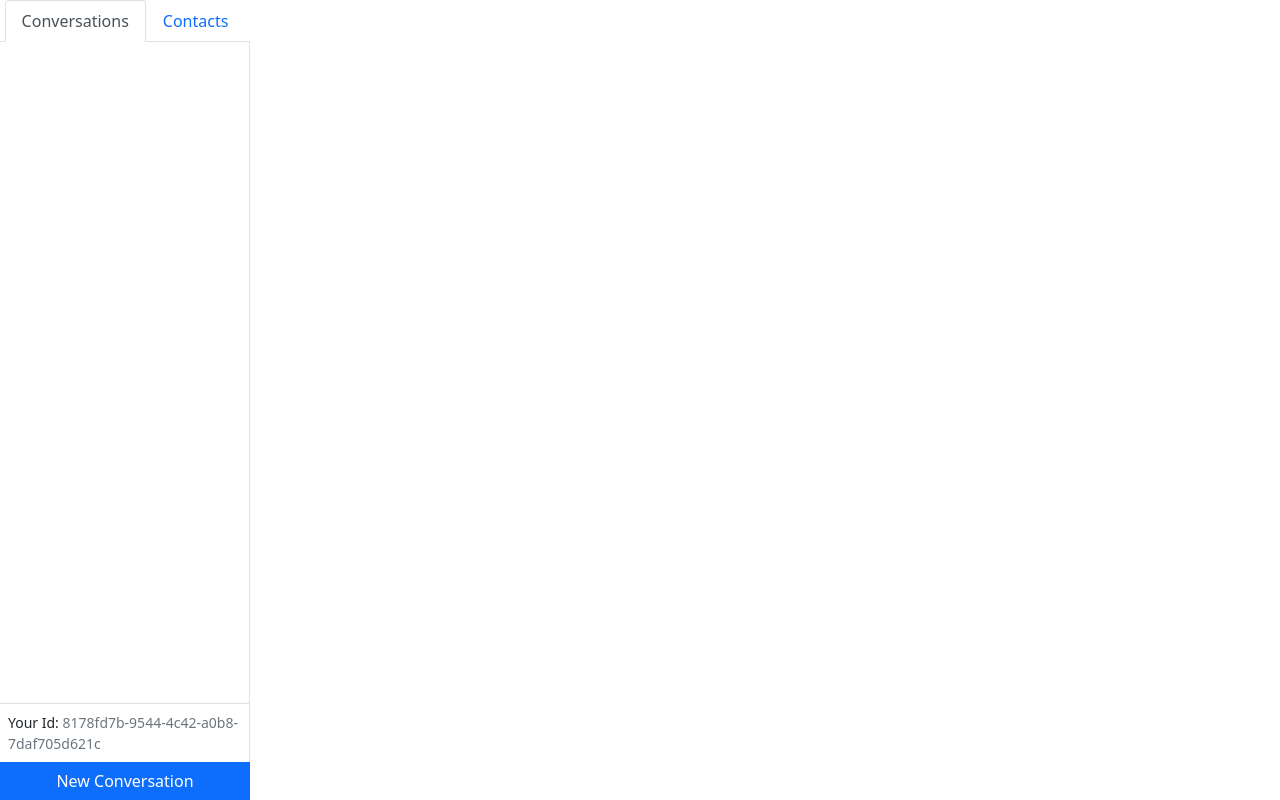
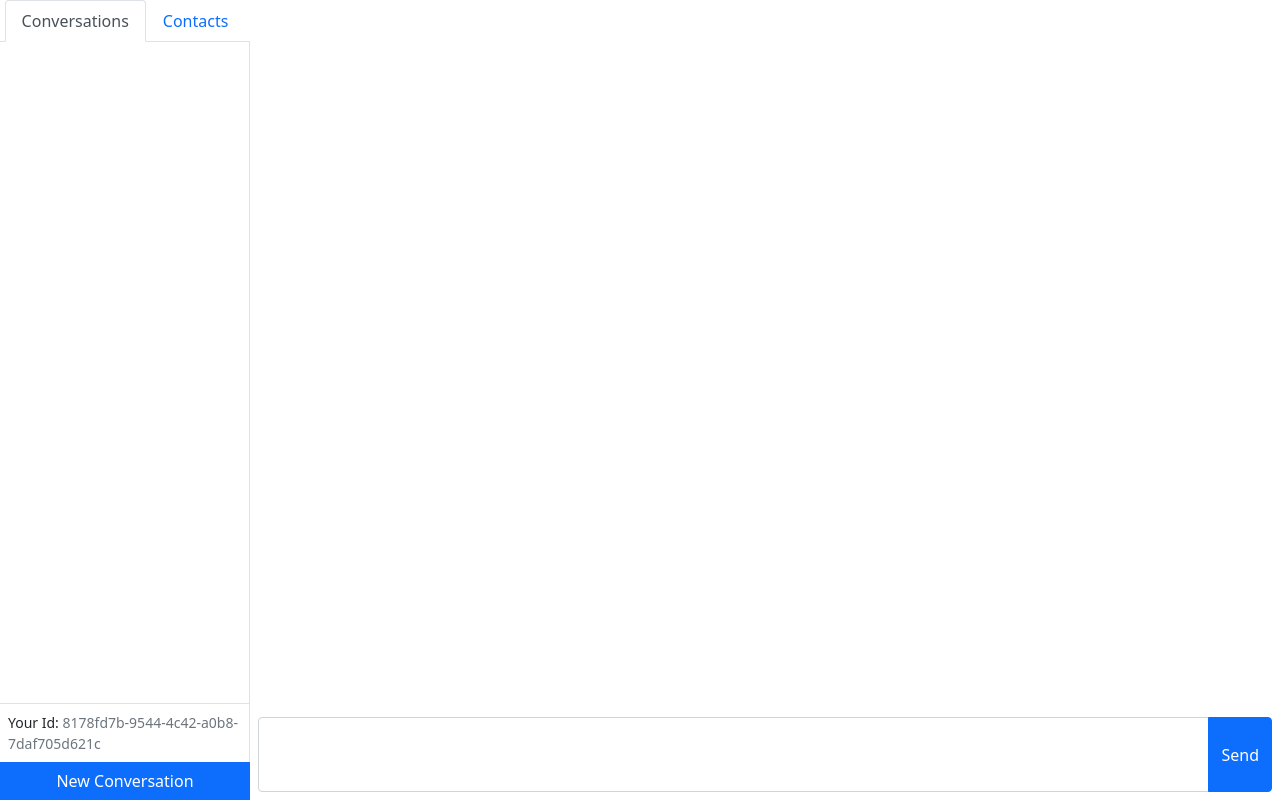
Before and after one commit to LoganHild/react-messenger, a React (Create React App) app in the folder client/: page / in a window 1280 px wide. Both pictures are taken after typing "Sample" into the empty fields and a click on the button "Create A New Id". Built offline with nearby package versions, Linux system fonts and the light colour scheme.

Commit message:
working on getting the send message to work in local storage, currently isn't saving the message at all

```diff
--- a/client/src/components/App.js
+++ b/client/src/components/App.js
@@ -10,7 +10,7 @@
 
   const dashboard = (
     <ContactsProvider>
-      <ConversationsProvider>
+      <ConversationsProvider id={id}>
         <Dashboard id={id} />
       </ConversationsProvider>
     </ContactsProvider>
--- a/client/src/components/Dashboard.js
+++ b/client/src/components/Dashboard.js
@@ -1,10 +1,16 @@
 import React from 'react'
+import OpenConversation from './OpenConversation'
+import { useConversations } from '../contexts/ConversationsProvider'
 import Sidebar from './Sidebar'
 
 export default function Dashboard({ id }) {
+    const { selectedConversation } = useConversations()
     return (
         <div className="d-flex" style={{ height: '100vh' }}>
             <Sidebar id={id} />
+            {/* {selectedConversation &&  */}
+            <OpenConversation />
+            {/* } */}
         </div>
     )
 }
--- /dev/null
+++ b/client/src/components/OpenConversation.js
@@ -0,0 +1,39 @@
+import React, { useState } from 'react'
+import { Form, InputGroup, Button } from 'react-bootstrap'
+import { useConversations } from '../contexts/ConversationsProvider'
+
+export default function OpenConversation() {
+    const [text, setText] = useState('')
+    const { sendMessage, selectedConversation } = useConversations()
+
+    function handleSubmit(e) {
+        e.preventDefault()
+
+        sendMessage(
+            selectedConversation.recipients.map(r => r.id),
+            text
+        )
+        setText('')
+    }
+    return (
+        <div className="d-flex flex-column flex-grow-1">
+            <div className="flex-grow-1 overflow-auto">
+
+            </div>
+            <Form onSubmit={handleSubmit}>
+                <Form.Group className="m-2">
+                    <InputGroup>
+                        <Form.Control
+                        as="textarea"
+                        required value={text}
+                        onChange={e => setText(e.target.value)}
+                        style={{ height: '75px', resize: 'none' }}
+                        />
+                        <Button type="submit">Send</Button>
+
+                    </InputGroup>
+                </Form.Group>
+            </Form>
+        </div>
+    )
+}
--- a/client/src/contexts/ConversationsProvider.js
+++ b/client/src/contexts/ConversationsProvider.js
@@ -8,14 +8,46 @@
     return useContext(ConversationsContext)
 }
 
-export function ConversationsProvider({ children }) {
+export function ConversationsProvider({ id, children }) {
     const [conversations, setConversations] = useLocalStorage('conversations', [])
     const [selectConversationIndex, setSelectedConversationIndex] = useState(0)
     const { contacts } = useContacts()
+
     function createConversation(recipients) {
         setConversations(prevConversations => {
             return [...prevConversations, { recipients, messages: [] }]
         })
+    }
+
+    function addMessageToConversation({ recipients, text, sender }) {
+        setConversations(prevConversations => {
+            let madeChange = false
+            const newMessage = { sender, text }
+            const newConversations = prevConversations.map(conversation => {
+                if (arrayEquality(conversation.recipients, recipients)) {
+                    madeChange = true
+                    return {
+                        ...conversation,
+                        messages: [...conversation.messages, newMessage]
+                    }
+                }
+
+                return conversation
+            })
+
+            if (madeChange) {
+                return newConversations
+            } else {
+                return [
+                    ...prevConversations,
+                    { recipients, messages: [newMessage] }
+                ]
+            }
+        })
+    }
+
+    function sendMessage(recipients, text) {
+        addMessageToConversation({ recipients, text, sender: id })
     }
 
     const formattedConversations = conversations.map((conversation, index) => {
@@ -34,6 +66,7 @@
     const value = {
         conversations: formattedConversations,
         selectedConversation: formattedConversations[setSelectedConversationIndex],
+        sendMessage,
         selectConversationIndex: setSelectedConversationIndex,
         createConversation
     }
@@ -44,3 +77,15 @@
         </ConversationsContext.Provider>
     )
 }
+
+
+function arrayEquality(a, b) {
+    if (a.length !== b.length) return false
+
+    a.sort()
+    b.sort()
+
+    return a.every((element,index) => {
+        return element === b[index]
+    })
+}
```
